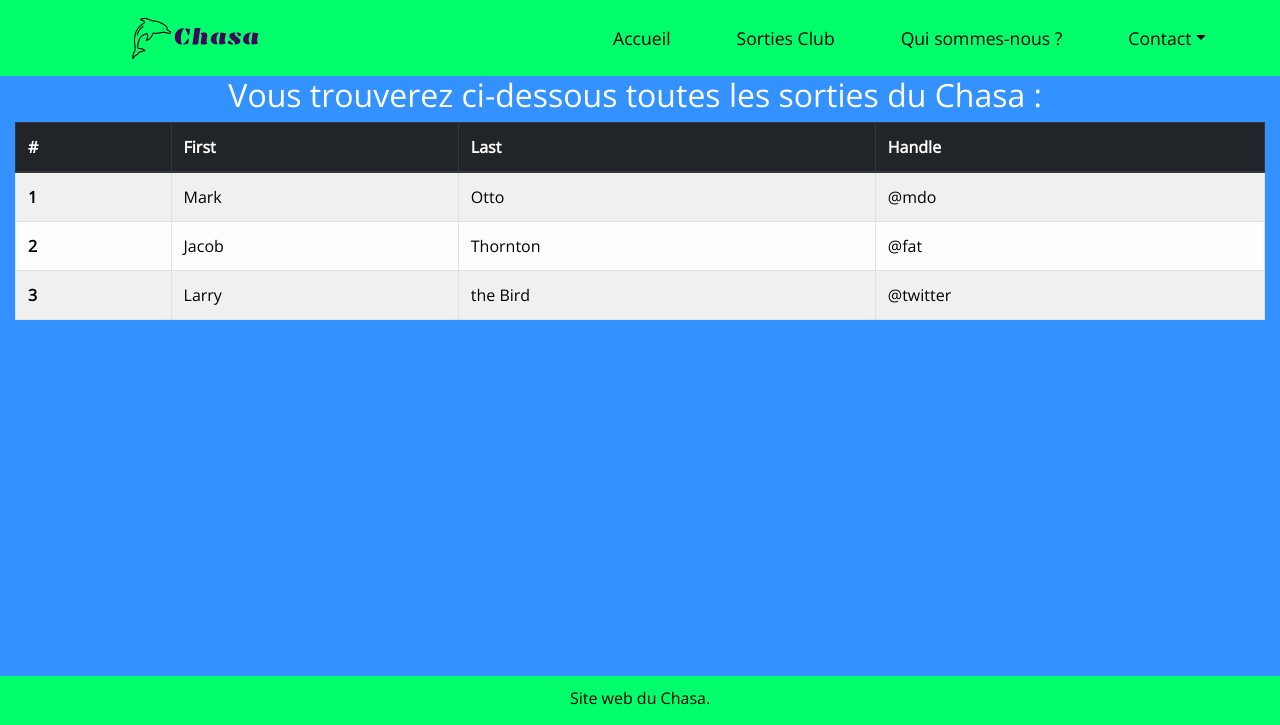
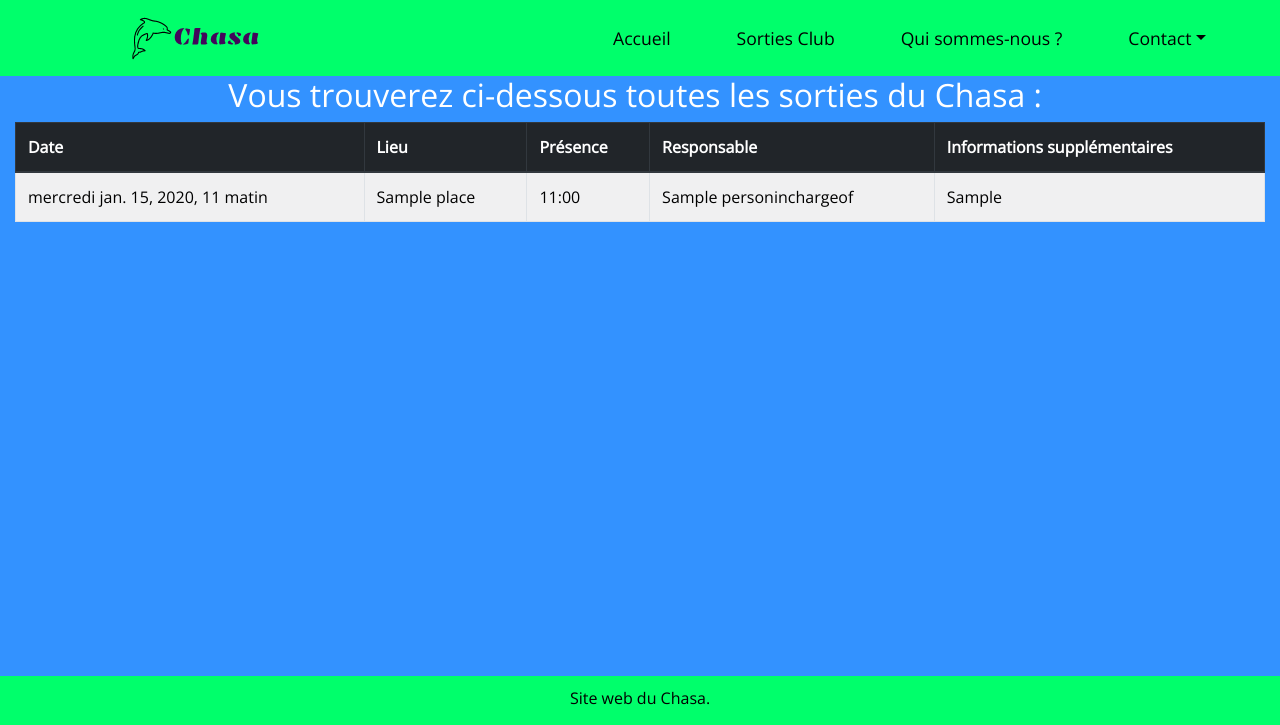
Before and after one commit to AlexBardDev/Chasa, a Django app: page /events/ in a window 1280 px wide. Shown: the top 725 px of the page. Run offline with Django 3.2, Linux system fonts and the light colour scheme; tables that the repository leaves empty hold one stand-in row (values such as "Sample post"); some libraries are stand-ins or nearby versions.

Commit message:
The events page displays all the diving events correctly

```diff
--- a/mydump.json
+++ /dev/null
@@ -1 +0,0 @@
-[{"model": "web_app.places", "pk": 1, "fields": {"name": "Plate Taille"}}, {"model": "web_app.places", "pk": 2, "fields": {"name": "Vodel\u00e9e"}}, {"model": "web_app.personinchargeof", "pk": 1, "fields": {"name": "Jacques Degr\u00e8ves"}}, {"model": "web_app.personinchargeof", "pk": 2, "fields": {"name": "Arnaud Foug\u00e8re"}}, {"model": "web_app.divingevents", "pk": 2, "fields": {"date": "2018-06-16T08:00:00Z", "place": 1, "person": 1, "extra_infos": "Rien de sp\u00e9cial"}}, {"model": "web_app.divingevents", "pk": 3, "fields": {"date": "2018-06-22T06:00:00Z", "place": 1, "person": 1, "extra_infos": "coucou"}}, {"model": "web_app.divingevents", "pk": 4, "fields": {"date": "2018-06-18T09:00:00Z", "place": 1, "person": 1, "extra_infos": ""}}]
--- a/web_app/templates/web_app/events.html
+++ b/web_app/templates/web_app/events.html
@@ -4,6 +4,7 @@
 
 {% block content %}
 	<section class="container-fluid" id="events">
+		{% if dives %}
 			<div class="row">
 				<h2 class="offset-md-2 col-md-8">Vous trouverez ci-dessous toutes les sorties du Chasa :</h2>
 			</div>
@@ -12,33 +13,30 @@
 				<table class="table table-light table-striped table-bordered table-hover">
 					<thead class="thead-dark">
 						<tr>
-						<th scope="col">#</th>
-						<th scope="col">First</th>
-						<th scope="col">Last</th>
-						<th scope="col">Handle</th>
+							<th scope="col">Date</th>
+							<th scope="col">Lieu</th>
+							<th scope="col">Présence</th>
+							<th scope="col">Responsable</th>
+							<th scope="col">Informations supplémentaires</th>
 						</tr>
 					</thead>
 					<tbody>
+						{% for dive in dives %}
 						<tr>
-						<th scope="row">1</th>
-						<td>Mark</td>
-						<td>Otto</td>
-						<td>@mdo</td>
+							<td>{{ dive.date|date:"l" }} {{ dive.date }}</td>
+							<td>{{ dive.place }}</td>
+							<td>{{ dive.date|date:"H" }}:{{ dive.date|date:"i"}}</td>
+							<td>{{ dive.person }}</td>
+							<td>{{ dive.extra_infos }}</td>
 						</tr>
-					<tr>
-						<th scope="row">2</th>
-						<td>Jacob</td>
-						<td>Thornton</td>
-						<td>@fat</td>
-					</tr>
-					<tr>
-						<th scope="row">3</th>
-						<td>Larry</td>
-						<td>the Bird</td>
-						<td>@twitter</td>
-					</tr>
+						{% endfor %}
 					</tbody>
 				</table>
 			</div>
+		{% else %}
+			<div class="row">
+				<h2 class="offset-md-2 col-md-8">Il n'y a aucune sorties prévues pour le moment.</h2>
+			</div>
+		{% endif %}
 	</section>
 {% endblock %}
--- a/web_app/views.py
+++ b/web_app/views.py
@@ -1,4 +1,5 @@
 from django.shortcuts import render
+from .models import DivingEvents
 
 # Create your views here.
 
@@ -10,7 +11,11 @@ def home(request):
 def events(request):
     """This view returns a calendar with the events of the diving club."""
 
-    return render(request, "web_app/events.html")
+    dives = DivingEvents.objects.all()
+
+    context = {"dives": dives}
+
+    return render(request, "web_app/events.html", context)
 
 def about(request):
     """This view returns the 'about us' web page."""
```
Lines whose indentation alone changed are shown as unchanged.
